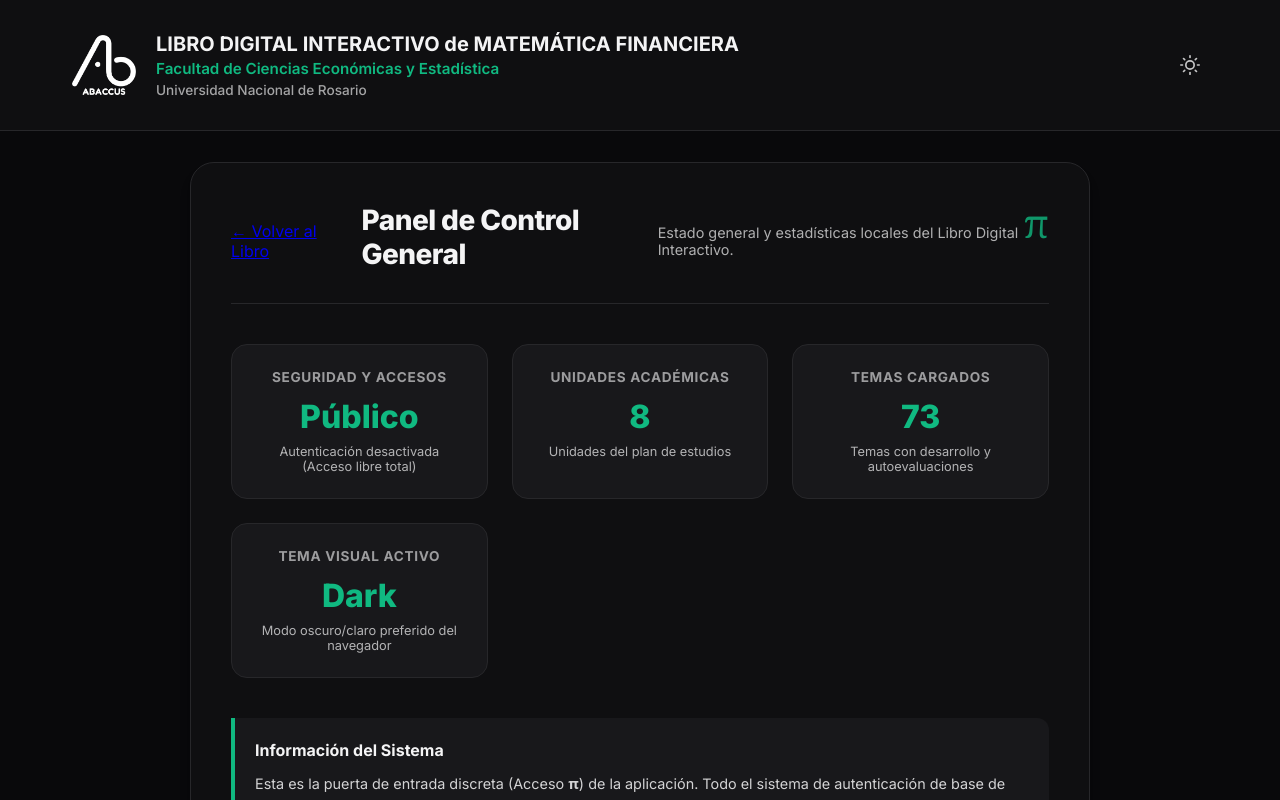
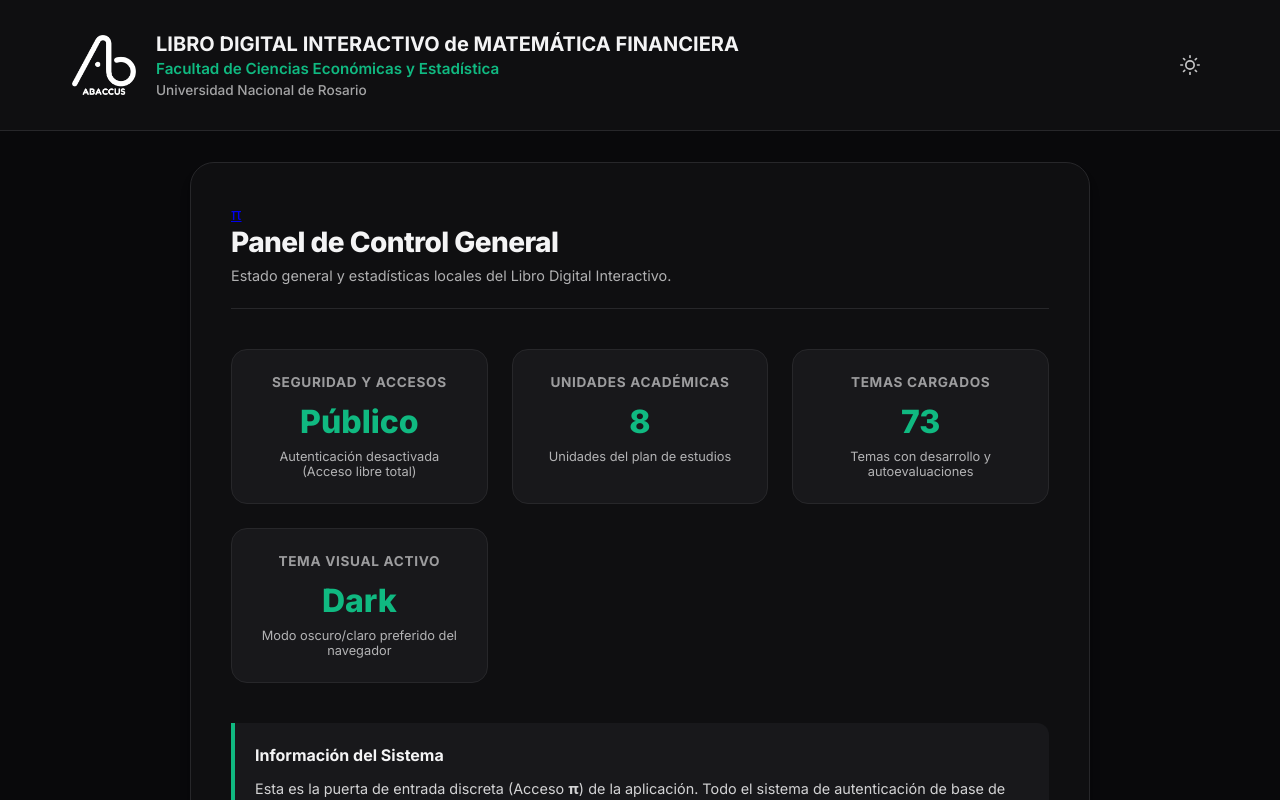
Before and after one commit to elcibernico/Abaccus-Libro-Financiera, a Next.js app: page /admin in a window 1280 px wide. Shown: the top 800 px of the page. Built offline with nearby package versions, Linux system fonts and the light colour scheme.

Commit message:
Cambiar color de pi en el footer a color de marca y ajustar el layout y retorno en el encabezado del panel

```diff
--- a/src/app/admin/page.tsx
+++ b/src/app/admin/page.tsx
@@ -9,17 +9,14 @@ export default function AdminPage() {
     <div className="admin-container">
       <div className="admin-card glass-card">
         <div className="admin-header">
-          <div className="header-left">
-            <Link href="/" className="back-link">
-              ← Volver al Libro
+          <div className="admin-header-content-left">
+            <Link href="/" className="back-pi-link" title="Volver al Libro">
+              π
             </Link>
             <h1 className="admin-title">Panel de Control General</h1>
             <p className="admin-subtitle">
               Estado general y estadísticas locales del Libro Digital Interactivo.
             </p>
-          </div>
-          <div className="header-right">
-            <span className="pi-badge">π</span>
           </div>
         </div>
 
@@ -83,17 +80,28 @@ export default function AdminPage() {
           margin-bottom: 2.5rem;
         }
 
-        .back-link {
+        .admin-header-content-left {
+          display: flex;
+          flex-direction: column;
+          align-items: flex-start;
+          width: 100%;
+        }
+
+        .back-pi-link {
+          font-family: 'Cambria', serif;
+          font-size: 2.5rem;
           color: var(--primary-color);
-          font-size: 0.85rem;
+          opacity: 0.8;
+          line-height: 1;
           text-decoration: none;
           display: inline-block;
           margin-bottom: 0.75rem;
-          font-weight: 600;
           transition: var(--transition);
         }
 
-        .back-link:hover {
+        .back-pi-link:hover {
+          opacity: 1;
+          transform: scale(1.15);
           color: var(--primary-hover);
         }
 
@@ -109,14 +117,6 @@ export default function AdminPage() {
           font-size: 0.9rem;
           color: var(--text-color);
           opacity: 0.7;
-        }
-
-        .pi-badge {
-          font-family: 'Cambria', serif;
-          font-size: 2.5rem;
-          color: var(--primary-color);
-          opacity: 0.8;
-          line-height: 1;
         }
 
         .stats-grid {
--- a/src/visual/components/Footer.tsx
+++ b/src/visual/components/Footer.tsx
@@ -100,14 +100,14 @@ export default function Footer() {
           box-shadow: none !important;
         }
         .footer-right :global(a.admin-pi-link.light) {
-          color: #d1d5db !important; /* Gris claro en modo claro */
+          color: var(--primary-color) !important;
         }
         .footer-right :global(a.admin-pi-link.dark) {
-          color: #374151 !important; /* Gris oscuro en modo oscuro */
+          color: var(--primary-color) !important;
         }
         .footer-right :global(a.admin-pi-link:hover) {
           opacity: 1 !important;
-          color: #3b82f6 !important;
+          color: var(--primary-hover) !important;
           transform: scale(1.15) !important;
         }
         .footer-center {
```
